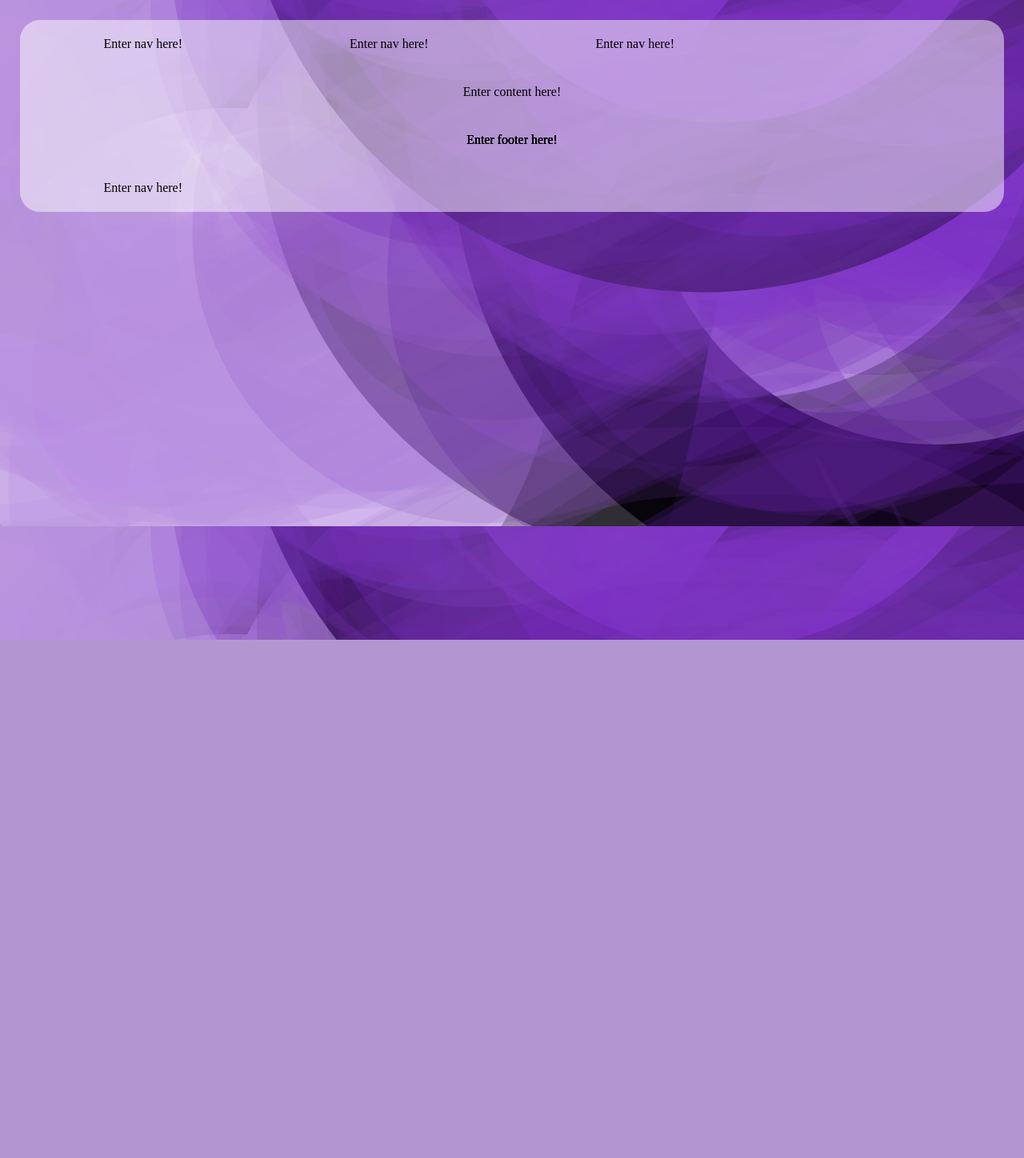
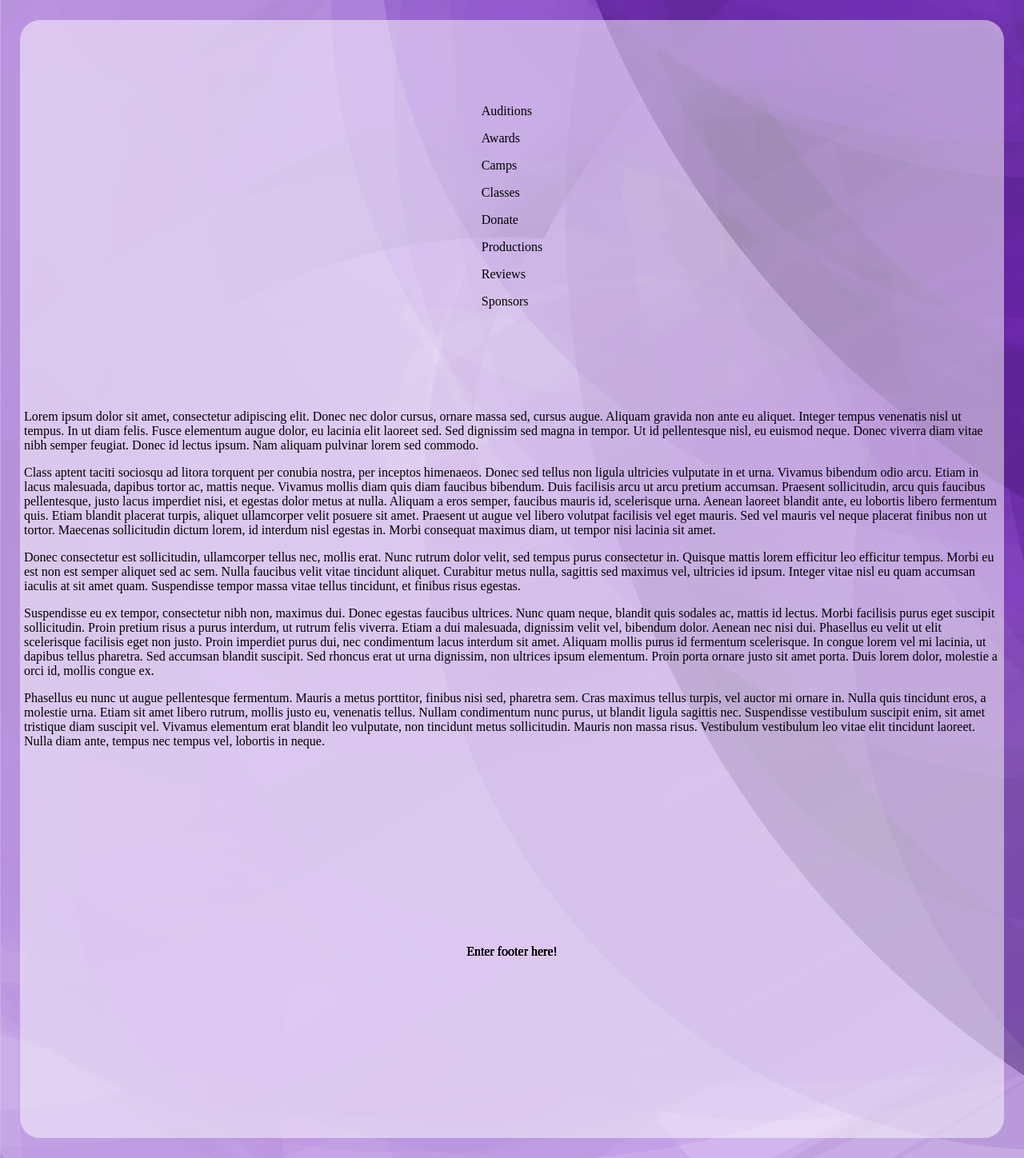
Before and after one commit to dangerpwnd/OHLook, a PHP site: page /Auditions.html in a window 1280 px wide. Shown: the whole page at 80% size. Before the commit the page ends 800 px from the top, so only its background shows below. Run offline with PHP 8.4, Linux system fonts and the light colour scheme.

Commit message:
Updated nav bar, need to separate via flex

```diff
--- a/Auditions.html
+++ b/Auditions.html
@@ -9,22 +9,24 @@
     <body>
         <div class="container">
             <nav>
+                <div>
+                    <p class="nav-item">Auditions</p>
+                    <p class="nav-item">Awards</p>
+                    <p class="nav-item">Camps</p>
+                    <p class="nav-item">Classes</p>
+                    <p class="nav-item">Donate</p>
+                    <p class="nav-item">Productions</p>
+                    <p class="nav-item">Reviews</li>
+                    <p class="nav-item">Sponsors</p>
+                </div>
+            </nav>
+            <div id="content">
 
-            </nav>
-            <div id="nav1">
-                <p>Enter nav here!</p>
-            </div>
-            <div id="nav2">
-                <p>Enter nav here!</p>
-            </div>
-            <div id="nav3">
-                <p>Enter nav here!</p>
-            </div>
-            <div id="nav4">
-                <p>Enter nav here!</p>
-            </div>
-            <div id="content">
-                <p>Enter content here!</p>
+                <p>Lorem ipsum dolor sit amet, consectetur adipiscing elit. Donec nec dolor cursus, ornare massa sed, cursus augue. Aliquam gravida non ante eu aliquet. Integer tempus venenatis nisl ut tempus. In ut diam felis. Fusce elementum augue dolor, eu lacinia elit laoreet sed. Sed dignissim sed magna in tempor. Ut id pellentesque nisl, eu euismod neque. Donec viverra diam vitae nibh semper feugiat. Donec id lectus ipsum. Nam aliquam pulvinar lorem sed commodo. </p>
+                <p>Class aptent taciti sociosqu ad litora torquent per conubia nostra, per inceptos himenaeos. Donec sed tellus non ligula ultricies vulputate in et urna. Vivamus bibendum odio arcu. Etiam in lacus malesuada, dapibus tortor ac, mattis neque. Vivamus mollis diam quis diam faucibus bibendum. Duis facilisis arcu ut arcu pretium accumsan. Praesent sollicitudin, arcu quis faucibus pellentesque, justo lacus imperdiet nisi, et egestas dolor metus at nulla. Aliquam a eros semper, faucibus mauris id, scelerisque urna. Aenean laoreet blandit ante, eu lobortis libero fermentum quis. Etiam blandit placerat turpis, aliquet ullamcorper velit posuere sit amet. Praesent ut augue vel libero volutpat facilisis vel eget mauris. Sed vel mauris vel neque placerat finibus non ut tortor. Maecenas sollicitudin dictum lorem, id interdum nisl egestas in. Morbi consequat maximus diam, ut tempor nisi lacinia sit amet.</p>
+                <p>Donec consectetur est sollicitudin, ullamcorper tellus nec, mollis erat. Nunc rutrum dolor velit, sed tempus purus consectetur in. Quisque mattis lorem efficitur leo efficitur tempus. Morbi eu est non est semper aliquet sed ac sem. Nulla faucibus velit vitae tincidunt aliquet. Curabitur metus nulla, sagittis sed maximus vel, ultricies id ipsum. Integer vitae nisl eu quam accumsan iaculis at sit amet quam. Suspendisse tempor massa vitae tellus tincidunt, et finibus risus egestas.</p>
+                <p>Suspendisse eu ex tempor, consectetur nibh non, maximus dui. Donec egestas faucibus ultrices. Nunc quam neque, blandit quis sodales ac, mattis id lectus. Morbi facilisis purus eget suscipit sollicitudin. Proin pretium risus a purus interdum, ut rutrum felis viverra. Etiam a dui malesuada, dignissim velit vel, bibendum dolor. Aenean nec nisi dui. Phasellus eu velit ut elit scelerisque facilisis eget non justo. Proin imperdiet purus dui, nec condimentum lacus interdum sit amet. Aliquam mollis purus id fermentum scelerisque. In congue lorem vel mi lacinia, ut dapibus tellus pharetra. Sed accumsan blandit suscipit. Sed rhoncus erat ut urna dignissim, non ultrices ipsum elementum. Proin porta ornare justo sit amet porta. Duis lorem dolor, molestie a orci id, mollis congue ex.</p>
+                <p>Phasellus eu nunc ut augue pellentesque fermentum. Mauris a metus porttitor, finibus nisi sed, pharetra sem. Cras maximus tellus turpis, vel auctor mi ornare in. Nulla quis tincidunt eros, a molestie urna. Etiam sit amet libero rutrum, mollis justo eu, venenatis tellus. Nullam condimentum nunc purus, ut blandit ligula sagittis nec. Suspendisse vestibulum suscipit enim, sit amet tristique diam suscipit vel. Vivamus elementum erat blandit leo vulputate, non tincidunt metus sollicitudin. Mauris non massa risus. Vestibulum vestibulum leo vitae elit tincidunt laoreet. Nulla diam ante, tempus nec tempus vel, lobortis in neque.</p>
             </div>
             <div id="foot1">
                 <p>Enter footer here!</p>
--- a/main.css
+++ b/main.css
@@ -9,7 +9,7 @@ body {
     margin: 25px 25px;
     padding: 5px;
     display: grid;
-    grid-template-areas: "nav1 nav2 nav3 nav4" "content content content content" "footer footer footer footer";
+    grid-template-areas: "nav nav nav nav" "content content content content" "footer footer footer footer";
     grid-template-columns: repeat(4, 1fr [col-start]);
     grid-template-rows: repeat(3, 1fr [row-start]);
     grid-gap: 10px;
@@ -22,21 +22,18 @@ body {
 
 
 
-#nav1{
-    grid-area: nav1;
+nav{
+    grid-area: nav;
+    display: flex;
+
 }
 
-#nav2 {
-    grid-area: nav2;
-}
+.nav-item{
 
-#nav3 {
-    grid-area: nav3;
 }
 
 #content{
     grid-area: content;
-    grid-column-start:
 }
 
 #foot1{
```
